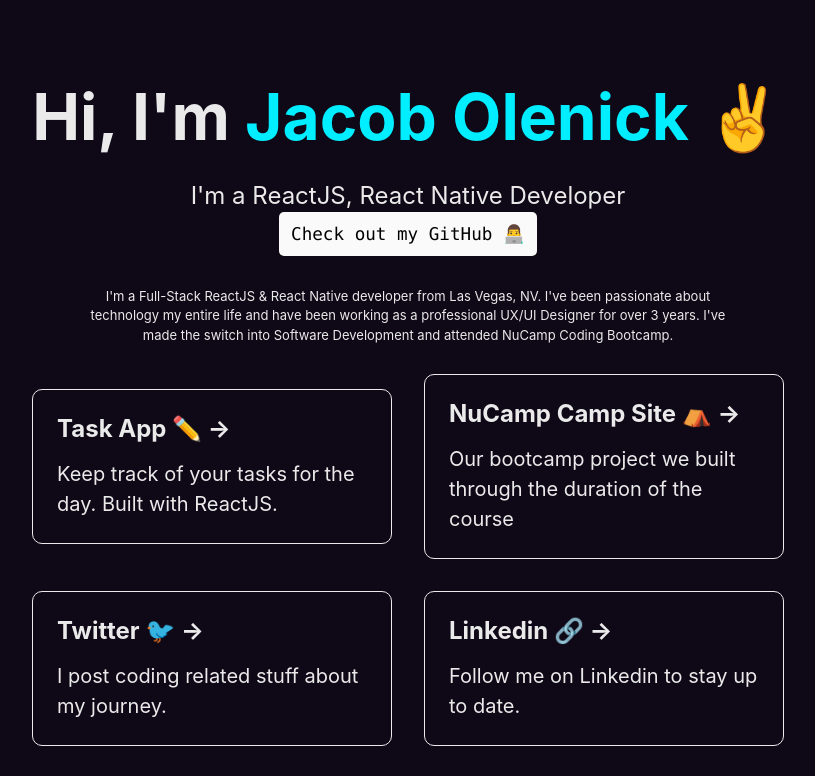
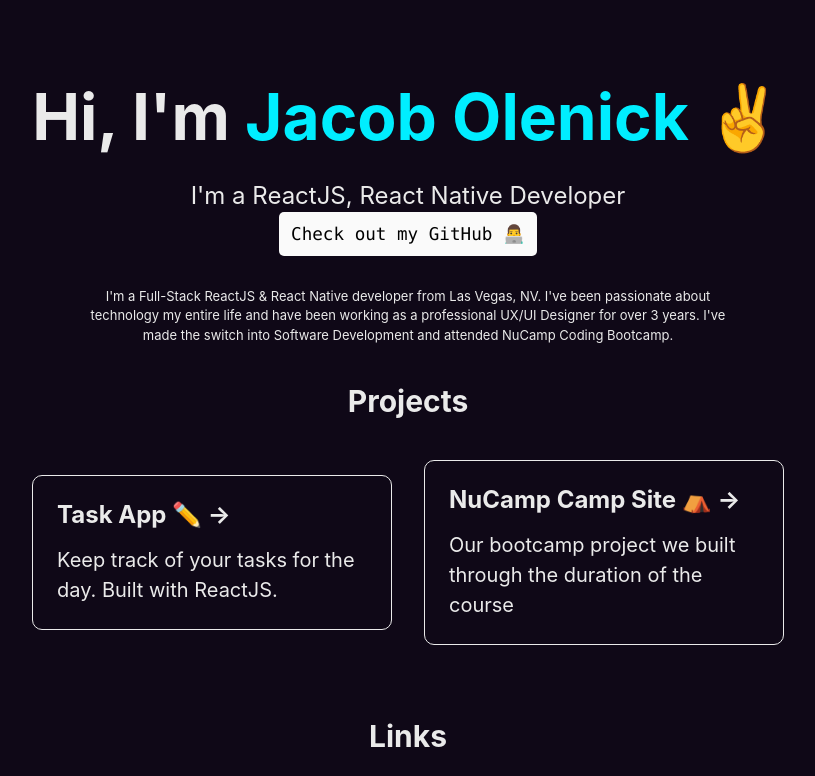
Before and after one commit to jacobolenick/portfoliosite, a Next.js app: page / in a window 1280 px wide. Shown: the top 776 px of the page, without its empty margins (232-1047 px from the left). Built offline with nearby package versions, Linux system fonts and the light colour scheme.

Commit message:
updated some styling

```diff
--- a/pages/index.js
+++ b/pages/index.js
@@ -29,6 +29,12 @@
         <p className={styles.about}>
         I'm a Full-Stack ReactJS & React Native developer from Las Vegas, NV. I've been passionate about technology my entire life and have been working as a professional UX/UI Designer for over 3 years. I've made the switch into Software Development and attended NuCamp Coding Bootcamp.</p>
 
+
+        <h2 className={styles.h2}>
+          Projects </h2>
+
+
+          <div className={styles.projects}>
           <a href="https://github.com/jacobolenick/TaskApp" className={styles.card}>
             <h3>Task App ✏️ &rarr;</h3>
             <p>Keep track of your tasks for the day. Built with ReactJS.</p>
@@ -39,6 +45,14 @@
             <p>Our bootcamp project we built through the duration of the course</p>
           </a>
 
+          </div>
+
+
+          <h2 className={styles.h2}>
+          Links
+        </h2>
+
+        <div className={styles.projects}>
           <a
             href="https://twitter.com/jacobolenick"
             className={styles.card}
@@ -74,6 +88,7 @@
               I write about programming and tech stuff
             </p>
           </a>
+          </div>
 
 
         </div>
--- a/styles/Home.module.css
+++ b/styles/Home.module.css
@@ -90,6 +90,13 @@
   text-align: center;
 }
 
+.h2 {
+  font-size: 30px;
+  color: #eaeaea;
+
+}
+
+
 .code {
   background: #fafafa;
   border-radius: 5px;
@@ -98,6 +105,16 @@
   font-family: Menlo, Monaco, Lucida Console, Liberation Mono, DejaVu Sans Mono,
     Bitstream Vera Sans Mono, Courier New, monospace;
     color: black;
+}
+
+.projects {
+  display: flex;
+  align-items: center;
+  justify-content: center;
+  flex-wrap: wrap;
+  max-width: 800px;
+  margin-top: 0rem;
+  margin-bottom: 2rem;
 }
 
 .grid {
```
